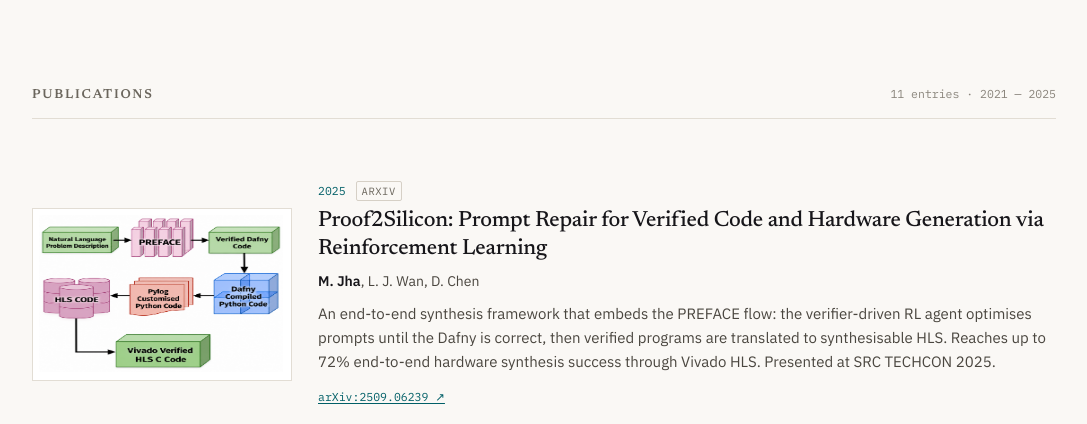
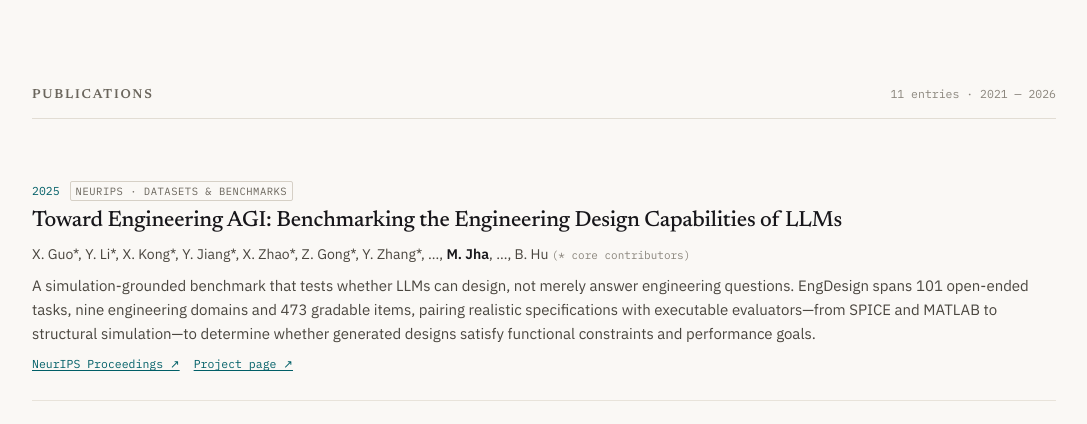
Before and after one commit to Severus-Matthew/Portfolio, a plain HTML site: page index.html in a window 1280 px wide. Shown: the part 2194-2618 px from the top of the page, without its empty margins (96-1183 px from the left). Drawn offline with Linux system fonts and the light colour scheme.

Commit message:
Update index.html

```diff
--- a/index.html
+++ b/index.html
@@ -157,10 +157,23 @@
     <div id="publications" style="padding-top:88px; scroll-margin-top:max(74px, 240px - 20vw)">
       <div style="display:flex; align-items:baseline; justify-content:space-between; gap:16px; border-bottom:1px solid #e2ddd4; padding-bottom:12px; margin-bottom:36px">
         <h2 style="margin:0; font-family:'Newsreader',Georgia,serif; font-size:13px; font-weight:600; letter-spacing:0.14em; text-transform:uppercase; color:#6b665d">Publications</h2>
-        <span style="font-family:'IBM Plex Mono',monospace; font-size:11.5px; color:#8a857c">11 entries · 2021 — 2025</span>
+        <span style="font-family:'IBM Plex Mono',monospace; font-size:11.5px; color:#8a857c">11 entries · 2021 — 2026</span>
       </div>
 
       <div style="display:flex; flex-direction:column">
+
+        <div style="display:flex; flex-wrap:wrap; gap:26px; padding:26px 0; border-bottom:1px solid #e8e3da; align-items:center">
+          <div style="flex:1 1 100%; min-width:0; display:flex; flex-direction:column; gap:7px">
+            <div style="display:flex; gap:10px; align-items:baseline; flex-wrap:wrap">
+              <span style="font-family:'IBM Plex Mono',monospace; font-size:11.5px; color:oklch(0.44 0.08 205)">2025</span>
+              <span style="font-family:'IBM Plex Mono',monospace; font-size:10.5px; letter-spacing:0.05em; text-transform:uppercase; color:#6b665d; border:1px solid #d6d0c6; padding:1px 5px; border-radius:2px">NeurIPS · Datasets &amp; Benchmarks</span>
+            </div>
+            <h3 style="margin:0; font-family:'Newsreader',Georgia,serif; font-size:22px; font-weight:500; line-height:1.25; letter-spacing:-0.01em; text-wrap:pretty">Toward Engineering AGI: Benchmarking the Engineering Design Capabilities of LLMs</h3>
+            <div style="font-size:14px; color:#4a463f">X. Guo*, Y. Li*, X. Kong*, Y. Jiang*, X. Zhao*, Z. Gong*, Y. Zhang*, &hellip;, <strong style="font-weight:600; color:#17161a">M. Jha</strong>, &hellip;, B. Hu <span style="font-family:'IBM Plex Mono',monospace; font-size:11px; color:#8a857c">(* core contributors)</span></div>
+            <p style="margin:2px 0 0; font-size:15px; line-height:1.6; color:#4a463f; text-wrap:pretty">A simulation-grounded benchmark that tests whether LLMs can design, not merely answer engineering questions. EngDesign spans 101 open-ended tasks, nine engineering domains and 473 gradable items, pairing realistic specifications with executable evaluators—from SPICE and MATLAB to structural simulation—to determine whether generated designs satisfy functional constraints and performance goals.</p>
+            <div style="display:flex; gap:14px; padding-top:2px; flex-wrap:wrap"><a href="https://proceedings.neurips.cc/paper_files/paper/2025/hash/664f777548205fb6e0cbb0965e8d2e16-Abstract-Datasets_and_Benchmarks_Track.html" target="_blank" rel="noreferrer" style="font-family:'IBM Plex Mono',monospace; font-size:11.5px">NeurIPS Proceedings ↗</a><a href="https://agi4engineering.github.io/Eng-Design/" target="_blank" rel="noreferrer" style="font-family:'IBM Plex Mono',monospace; font-size:11.5px">Project page ↗</a></div>
+          </div>
+        </div>
 
         <div style="display:flex; flex-wrap:wrap; gap:26px; padding:26px 0; border-bottom:1px solid #e8e3da; align-items:center">
 
```
